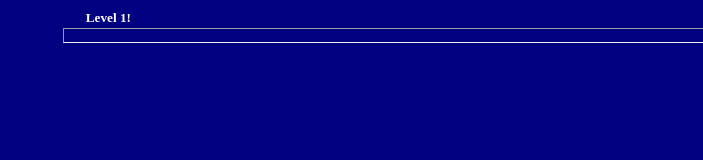
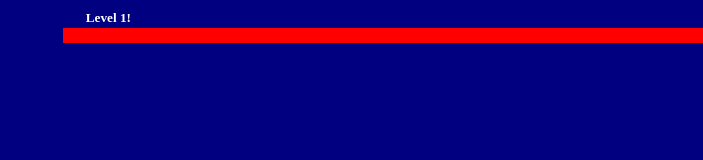
Before and after one commit to Jay-rasion-2/C-1, a plain HTML site: page Learn.html in a window 1280 px wide. Shown: the whole page, without its empty margins (577-1280 px from the left). Drawn offline with Linux system fonts and the light colour scheme.

Commit message:
Update Learn.html

```diff
--- a/Learn.html
+++ b/Learn.html
@@ -5,6 +5,6 @@
 	</head>
 	<body style = "background-color: navy;" topmargin = "20" text = "white">
 			<h5 style = "position: fixed; left: 50%; margin-top: -10px; transform: translateX(50%);"> Level 1! </h5>
-			<hr size = "15" width = "100%" style = "position: fixed; left: 50%; top-margin: -5px; translateX(50%);">
+			<hr size = "15" width = "100%" style = "position: fixed; left: 50%; top-margin: -5px; translateX(50%);" color = "red">
 	</body>
 </html>
```
